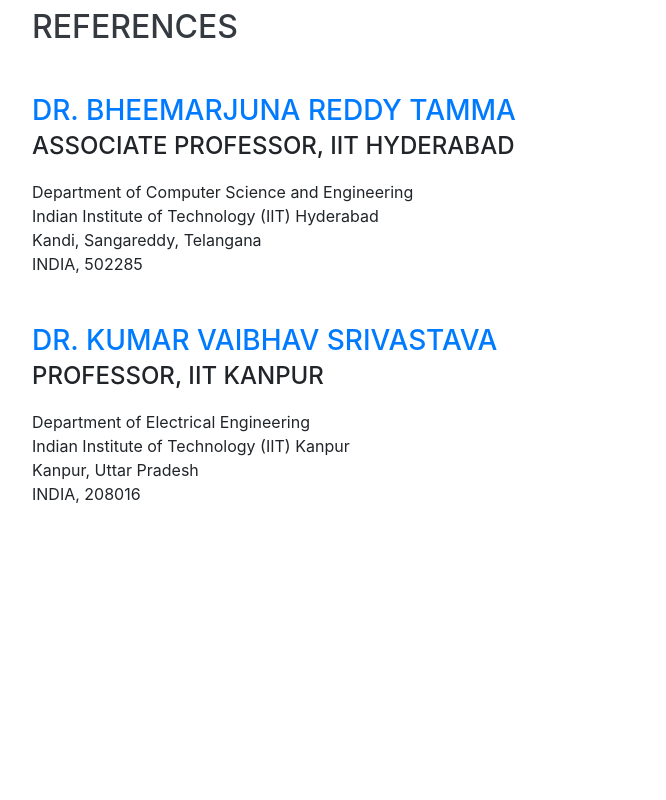
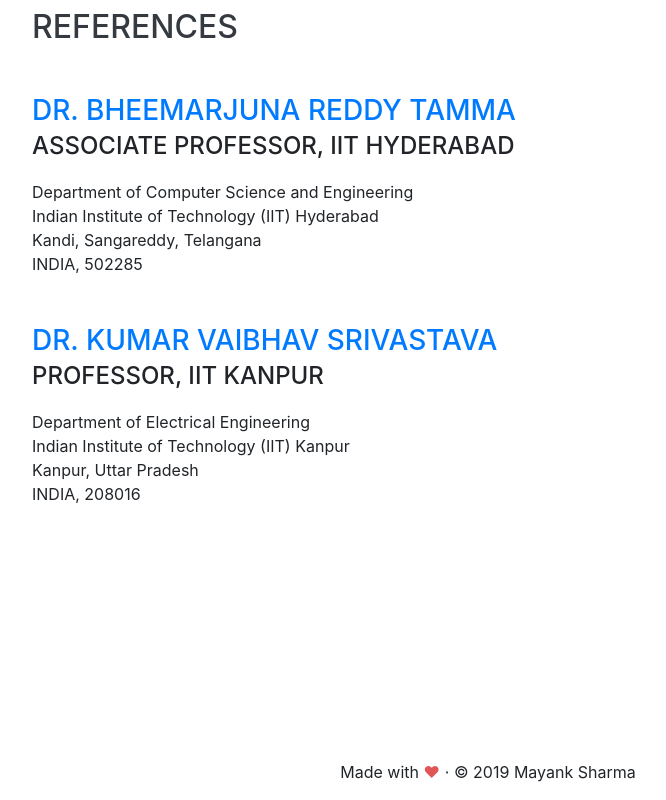
Before and after one commit to MayankSharma7/MayankSharma7.github.io, a website with bundled scripts: page index.html in a window 1280 px wide. Shown: the part 4845-5645 px from the top of the page, without its empty margins (288-954 px from the left). Before the commit the page ends 5605 px from the top, so only its background shows below. Built offline with nearby package versions, Linux system fonts and the light colour scheme; a web font is replaced by a local one.

Commit message:
Update index.html

```diff
--- a/index.html
+++ b/index.html
@@ -2,7 +2,6 @@
 <html lang="en">
 
 <head>
-
 
   <!-- Global site tag (gtag.js) - Google Analytics -->
   <script async src="https://www.googletagmanager.com/gtag/js?id=UA-141611209-1"></script>
@@ -256,7 +255,9 @@
     </section>
 
   </div>
-
+    <div class="footer">
+    <p style="text-transform:none; text-align:center">Made with <span style="color: #e25555;">&hearts;</span> &sdot; &copy; 2019 Mayank Sharma</p>
+  </div>
   <!-- Bootstrap core JavaScript -->
   <script src="vendor/jquery/jquery.min.js"></script>
   <script src="vendor/bootstrap/js/bootstrap.bundle.min.js"></script>
```
